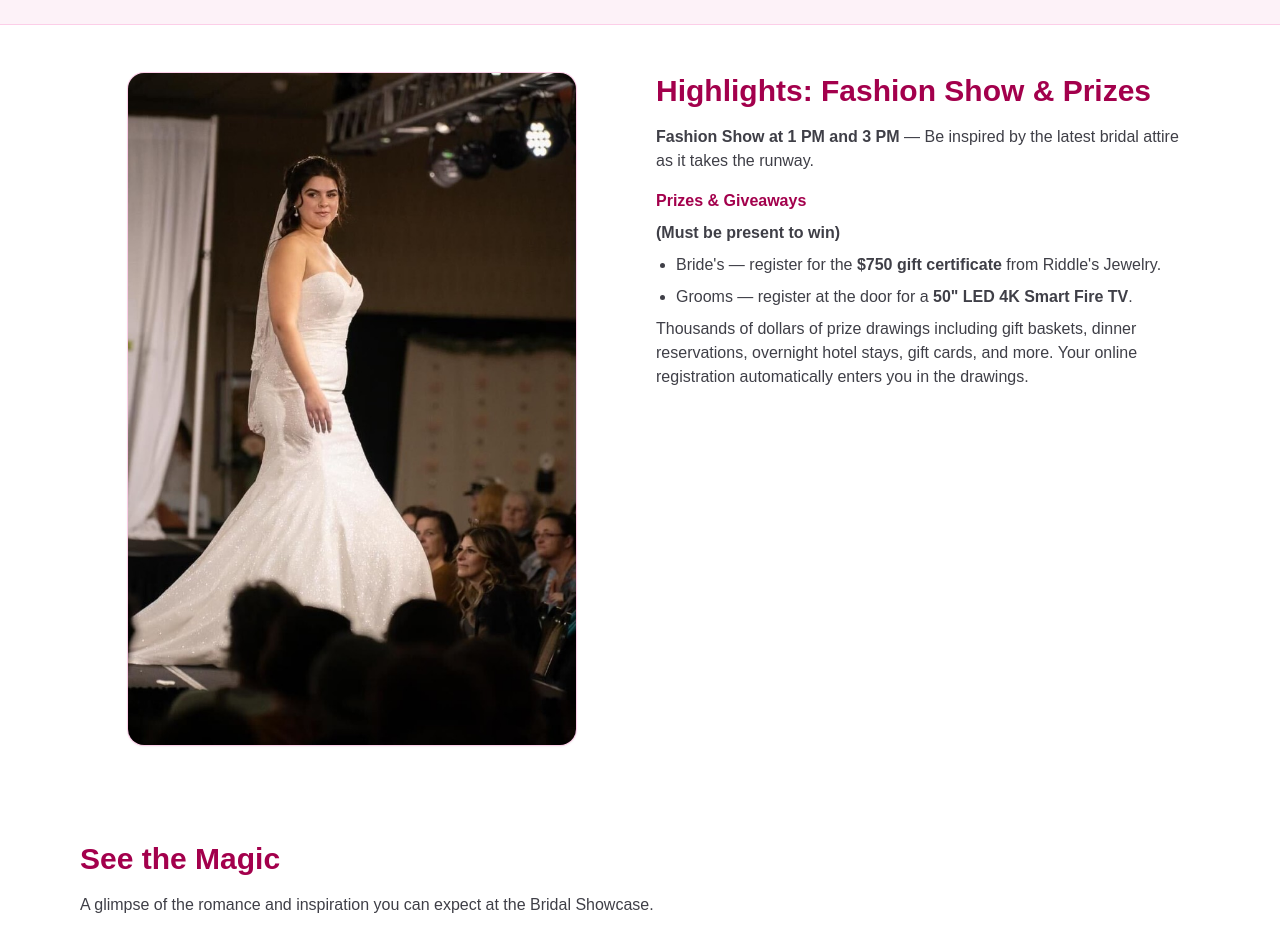
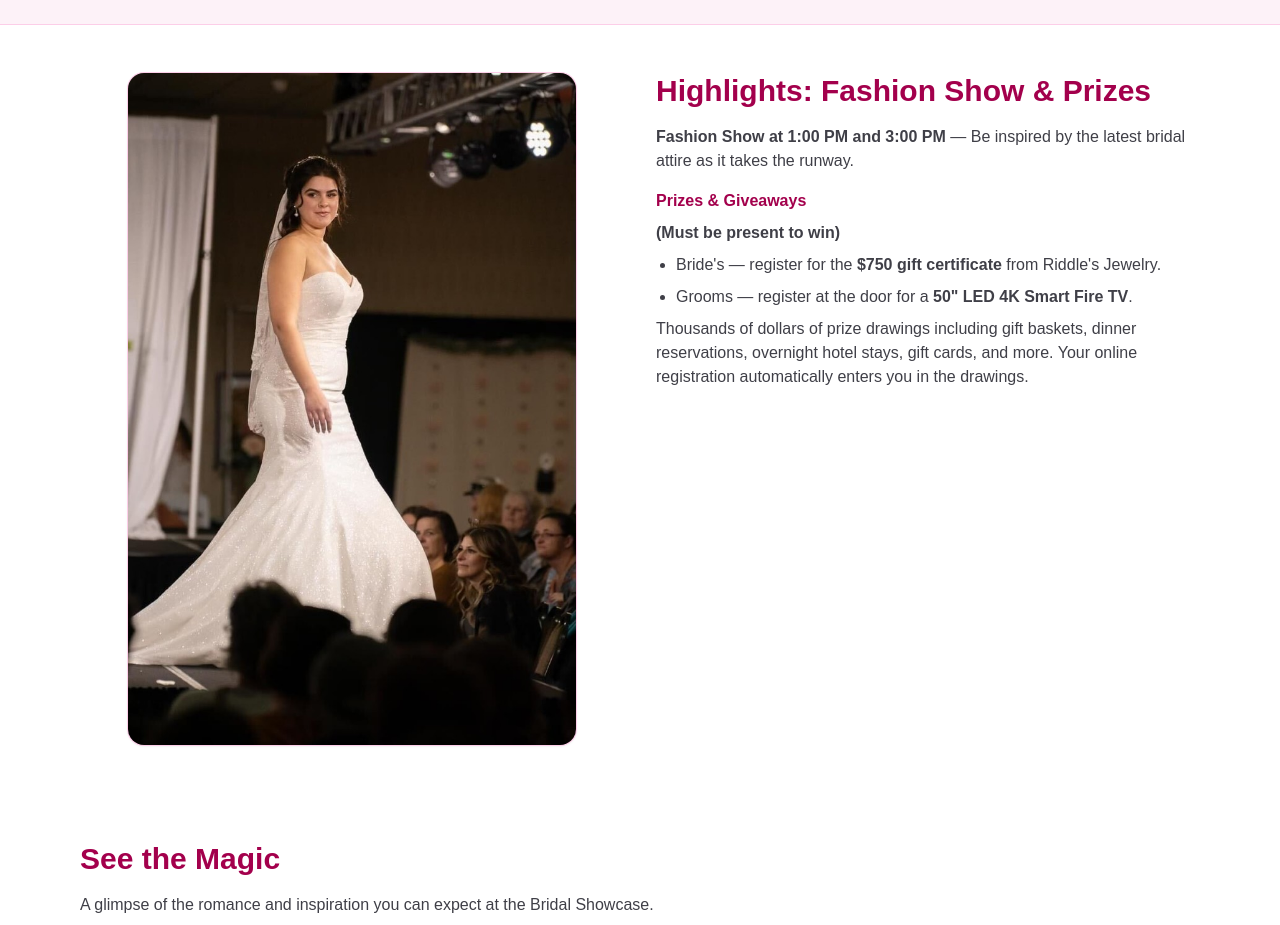
Before and after one commit to evergreendev/bridal-showcase, a Next.js app: page / in a window 1280 px wide. Shown: the part 2820-3745 px from the top of the page. Built offline with nearby package versions, Linux system fonts and the light colour scheme.

Commit message:
Standardize fashion show timing format in event highlights section.

```diff
--- a/app/page.tsx
+++ b/app/page.tsx
@@ -134,7 +134,7 @@ export default function Home() {
                     <div>
                         <h2 className="text-3xl font-semibold text-pink-800">Highlights: Fashion Show & Prizes</h2>
                         <div className="mt-4 space-y-4 text-zinc-700 max-w-prose">
-                            <p><strong>Fashion Show at 1 PM and 3 PM</strong> — Be inspired by the latest bridal attire
+                            <p><strong>Fashion Show at 1:00 PM and 3:00 PM</strong> — Be inspired by the latest bridal attire
                                 as it takes the runway.</p>
                             <div>
                                 <p className="font-semibold text-pink-800">Prizes & Giveaways</p>
```
